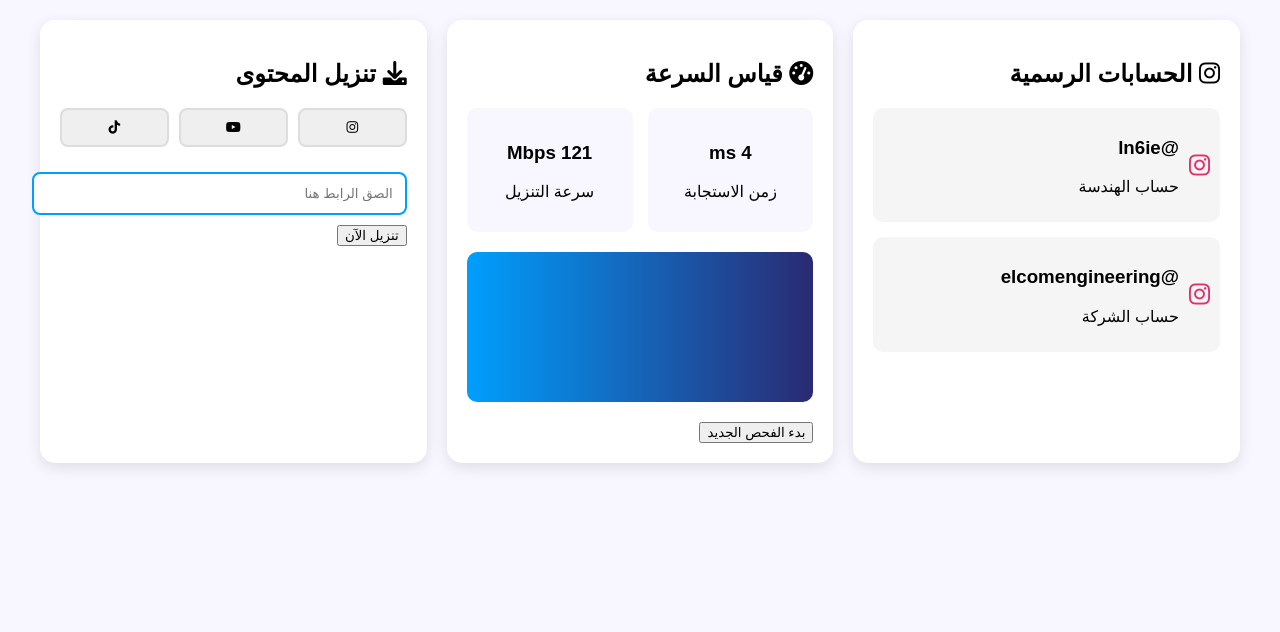
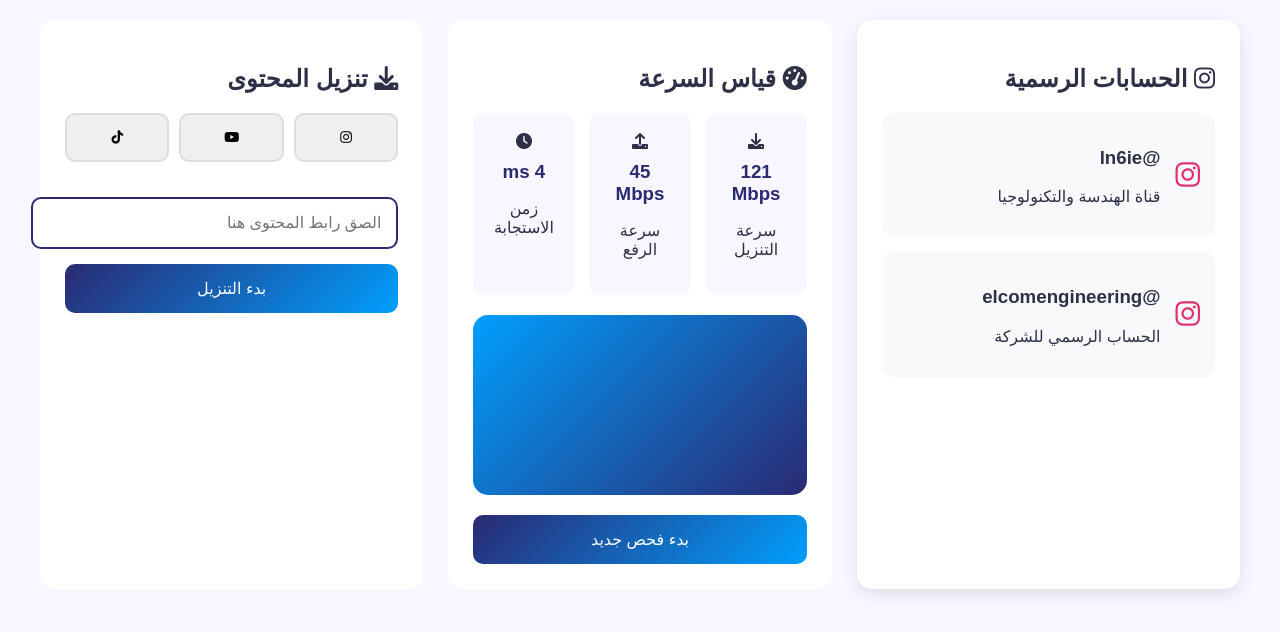
Before and after one commit to sonabode22/Elcom-downloader, a plain HTML site: page index.html in a window 1280 px wide. Drawn offline with Linux system fonts and the light colour scheme.

Commit message:
Update index.html

```diff
--- a/index.html
+++ b/index.html
@@ -11,6 +11,7 @@
             --secondary: #009FFD;
             --accent: #FF3C38;
             --bg: #F8F7FF;
+            --text: #2D3047;
         }
 
         body {
@@ -18,36 +19,47 @@
             background: var(--bg);
             margin: 0;
             padding: 20px;
+            color: var(--text);
         }
 
         .dashboard {
             display: grid;
             grid-template-columns: repeat(auto-fit, minmax(300px, 1fr));
-            gap: 20px;
+            gap: 25px;
             max-width: 1200px;
             margin: 0 auto;
         }
 
         /* نافذة الحسابات */
-        .instagram-window {
+        .social-window {
             background: white;
             border-radius: 15px;
-            padding: 20px;
+            padding: 25px;
             box-shadow: 0 5px 15px rgba(0,0,0,0.1);
+            transition: transform 0.3s;
+        }
+
+        .social-window:hover {
+            transform: translateY(-5px);
         }
 
         .account-card {
             display: flex;
             align-items: center;
+            padding: 15px;
             margin: 15px 0;
-            padding: 10px;
-            border-radius: 10px;
-            background: #f5f5f5;
+            background: #f8f9fa;
+            border-radius: 12px;
+            transition: all 0.3s;
+        }
+
+        .account-card:hover {
+            background: #e9ecef;
         }
 
         .account-card i {
-            font-size: 24px;
-            margin-left: 10px;
+            font-size: 28px;
+            margin-left: 15px;
             color: #E1306C;
         }
 
@@ -55,123 +67,206 @@
         .speedtest-window {
             background: white;
             border-radius: 15px;
-            padding: 20px;
-            box-shadow: 0 5px 15px rgba(0,0,0,0.1);
+            padding: 25px;
+            position: relative;
+            overflow: hidden;
         }
 
-        .speed-grid {
-            display: grid;
-            grid-template-columns: repeat(2, 1fr);
-            gap: 15px;
-            margin: 20px 0;
-        }
-
-        .speed-item {
-            text-align: center;
-            padding: 15px;
-            border-radius: 10px;
-            background: var(--bg);
+        .speed-header {
+            position: relative;
+            z-index: 1;
         }
 
         .speed-graph {
-            height: 150px;
-            background: linear-gradient(90deg, #009FFD, #2A2A72);
-            border-radius: 10px;
+            height: 180px;
+            background: linear-gradient(135deg, #009FFD, #2A2A72);
+            border-radius: 15px;
             margin: 20px 0;
             position: relative;
+        }
+
+        .speed-stats {
+            display: grid;
+            grid-template-columns: repeat(3, 1fr);
+            gap: 15px;
+        }
+
+        .stat-item {
+            text-align: center;
+            padding: 20px;
+            background: var(--bg);
+            border-radius: 12px;
+        }
+
+        .stat-item h3 {
+            margin: 10px 0;
+            color: var(--primary);
         }
 
         /* نافذة التنزيل */
         .download-window {
             background: white;
             border-radius: 15px;
-            padding: 20px;
-            box-shadow: 0 5px 15px rgba(0,0,0,0.1);
+            padding: 25px;
+            position: relative;
         }
 
         .platform-selector {
             display: flex;
             gap: 10px;
-            margin: 15px 0;
+            margin: 20px 0;
         }
 
         .platform-btn {
             flex: 1;
-            padding: 10px;
+            padding: 15px;
             border: 2px solid #ddd;
-            border-radius: 8px;
+            border-radius: 10px;
             cursor: pointer;
+            transition: all 0.3s;
+        }
+
+        .platform-btn.active {
+            border-color: var(--primary);
+            background: var(--primary);
+            color: white;
         }
 
         .download-input {
             width: 100%;
-            padding: 12px;
-            border: 2px solid #009FFD;
-            border-radius: 8px;
-            margin: 10px 0;
+            padding: 15px;
+            border: 2px solid var(--primary);
+            border-radius: 10px;
+            margin: 15px 0;
+            font-size: 16px;
+        }
+
+        .download-btn {
+            width: 100%;
+            padding: 15px;
+            background: linear-gradient(135deg, var(--primary), var(--secondary));
+            color: white;
+            border: none;
+            border-radius: 10px;
+            cursor: pointer;
+            font-size: 16px;
+            transition: opacity 0.3s;
+        }
+
+        .download-btn:hover {
+            opacity: 0.9;
+        }
+
+        /* الرسوم المتحركة */
+        @keyframes pulse {
+            0% { transform: scale(1); }
+            50% { transform: scale(1.05); }
+            100% { transform: scale(1); }
+        }
+
+        .loading {
+            animation: pulse 1.5s infinite;
         }
     </style>
 </head>
 <body>
     <div class="dashboard">
         <!-- نافذة الحسابات -->
-        <div class="instagram-window">
+        <div class="social-window">
             <h2><i class="fab fa-instagram"></i> الحسابات الرسمية</h2>
             <div class="account-card">
                 <i class="fab fa-instagram"></i>
                 <div>
                     <h3>@ln6ie</h3>
-                    <p>حساب الهندسة</p>
+                    <p>قناة الهندسة والتكنولوجيا</p>
                 </div>
             </div>
             <div class="account-card">
                 <i class="fab fa-instagram"></i>
                 <div>
                     <h3>@elcomengineering</h3>
-                    <p>حساب الشركة</p>
+                    <p>الحساب الرسمي للشركة</p>
                 </div>
             </div>
         </div>
 
         <!-- نافذة قياس السرعة -->
         <div class="speedtest-window">
-            <h2><i class="fas fa-tachometer-alt"></i> قياس السرعة</h2>
-            <div class="speed-grid">
-                <div class="speed-item">
+            <h2 class="speed-header"><i class="fas fa-tachometer-alt"></i> قياس السرعة</h2>
+            <div class="speed-stats">
+                <div class="stat-item">
+                    <i class="fas fa-download"></i>
+                    <h3>121 Mbps</h3>
+                    <p>سرعة التنزيل</p>
+                </div>
+                <div class="stat-item">
+                    <i class="fas fa-upload"></i>
+                    <h3>45 Mbps</h3>
+                    <p>سرعة الرفع</p>
+                </div>
+                <div class="stat-item">
+                    <i class="fas fa-clock"></i>
                     <h3>4 ms</h3>
                     <p>زمن الاستجابة</p>
                 </div>
-                <div class="speed-item">
-                    <h3>121 Mbps</h3>
-                    <p>سرعة التنزيل</p>
-                </div>
             </div>
             <div class="speed-graph"></div>
-            <button class="speed-btn">بدء الفحص الجديد</button>
+            <button class="download-btn" onclick="startSpeedTest()">بدء فحص جديد</button>
         </div>
 
         <!-- نافذة التنزيل -->
         <div class="download-window">
             <h2><i class="fas fa-download"></i> تنزيل المحتوى</h2>
             <div class="platform-selector">
-                <button class="platform-btn instagram"><i class="fab fa-instagram"></i></button>
-                <button class="platform-btn youtube"><i class="fab fa-youtube"></i></button>
-                <button class="platform-btn tiktok"><i class="fab fa-tiktok"></i></button>
+                <button class="platform-btn" onclick="selectPlatform('instagram')">
+                    <i class="fab fa-instagram"></i>
+                </button>
+                <button class="platform-btn" onclick="selectPlatform('youtube')">
+                    <i class="fab fa-youtube"></i>
+                </button>
+                <button class="platform-btn" onclick="selectPlatform('tiktok')">
+                    <i class="fab fa-tiktok"></i>
+                </button>
             </div>
-            <input type="text" class="download-input" placeholder="الصق الرابط هنا">
-            <button class="download-btn">تنزيل الآن</button>
+            <input type="text" class="download-input" placeholder="الصق رابط المحتوى هنا">
+            <button class="download-btn" onclick="startDownload()">بدء التنزيل</button>
         </div>
     </div>
 
     <script>
+        // اختيار المنصة
+        function selectPlatform(platform) {
+            document.querySelectorAll('.platform-btn').forEach(btn => {
+                btn.classList.remove('active');
+            });
+            event.target.classList.add('active');
+        }
+
         // محاكاة فحص السرعة
-        document.querySelector('.speed-btn').addEventListener('click', function() {
-            this.innerHTML = '<i class="fas fa-sync fa-spin"></i> جاري الفحص...';
+        function startSpeedTest() {
+            const btn = event.target;
+            btn.innerHTML = '<i class="fas fa-sync fa-spin"></i> جاري الفحص...';
+            btn.classList.add('loading');
+
             setTimeout(() => {
-                this.innerHTML = 'تم الفحص بنجاح!';
-                // تحديث النتائج هنا
+                btn.innerHTML = 'تم الفحص بنجاح!';
+                btn.classList.remove('loading');
+                // يمكنك تحديث القيم هنا
             }, 2000);
-        });
+        }
+
+        // محاكاة عملية التنزيل
+        function startDownload() {
+            const btn = event.target;
+            btn.innerHTML = '<i class="fas fa-spinner fa-spin"></i> جاري التنزيل...';
+
+            setTimeout(() => {
+                btn.innerHTML = '<i class="fas fa-check"></i> تم التنزيل!';
+                setTimeout(() => {
+                    btn.innerHTML = 'بدء التنزيل';
+                }, 1500);
+            }, 3000);
+        }
     </script>
 </body>
 </html>
```
